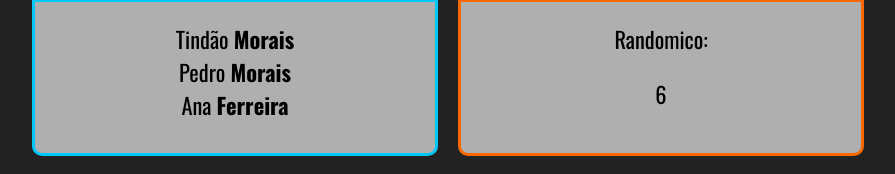
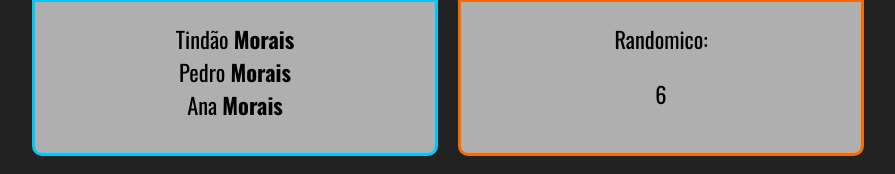
Before and after one commit to tindao02/fundamentos-react, a React (Create React App) app: page / in a window 1280 px wide. Shown: the part 180-354 px from the top of the page, without its empty margins (192-1087 px from the left). Built offline with nearby package versions, Linux system fonts and the light colour scheme.

Commit message:
Componente filho 2 children

```diff
--- a/src/App.jsx
+++ b/src/App.jsx
@@ -8,6 +8,7 @@
 import Randomico from './components/basicos/Randomico'
 import Card from './components/layout/Card'
 import Familia from './components/basicos/Familia'
+import FamiliaMembro from './components/basicos/FamiliaMembro'
 
 
 export default () =>
@@ -17,7 +18,11 @@
 
         <div className='Cards'>
             <Card titulo="#05 - Componente com Filhos" color='#00C8F8'>
-                <Familia sobrenome='Morais'/>
+                <Familia sobrenome='Morais'>
+                    <FamiliaMembro nome='Tindão' />
+                    <FamiliaMembro nome='Pedro' />
+                    <FamiliaMembro nome='Ana' />
+                </Familia>
             </Card>
 
             <Card titulo="#04 - Desafio Aleatório" color='#FA6900'>
--- a/src/components/basicos/Familia.jsx
+++ b/src/components/basicos/Familia.jsx
@@ -1,14 +1,15 @@
-import React from 'react';
-
-import FamiliaMembro from './FamiliaMembro'
+import React, { cloneElement } from 'react';
 
 export default (props) =>
 {
     return(
         <div>
-            <FamiliaMembro nome='Tindão' sobrenome={props.sobrenome}/>
-            <FamiliaMembro nome='Pedro' {...props}/>
-            <FamiliaMembro nome='Ana' sobrenome='Ferreira'/>
+            {
+                props.children.map((child, i) => {
+                    return cloneElement(child, {...props, key: i});
+                })
+            }
+
         </div>
     );
 }
```
